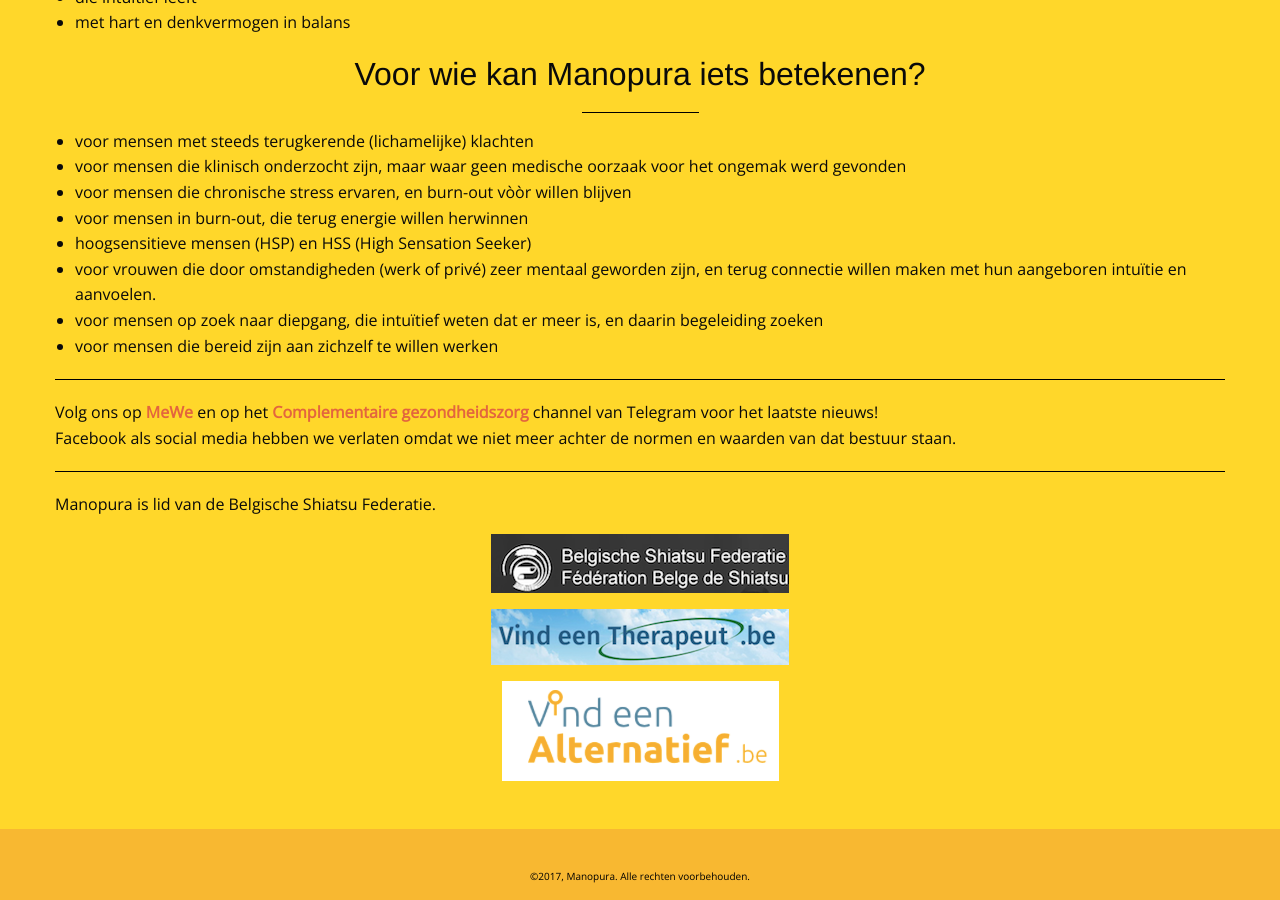
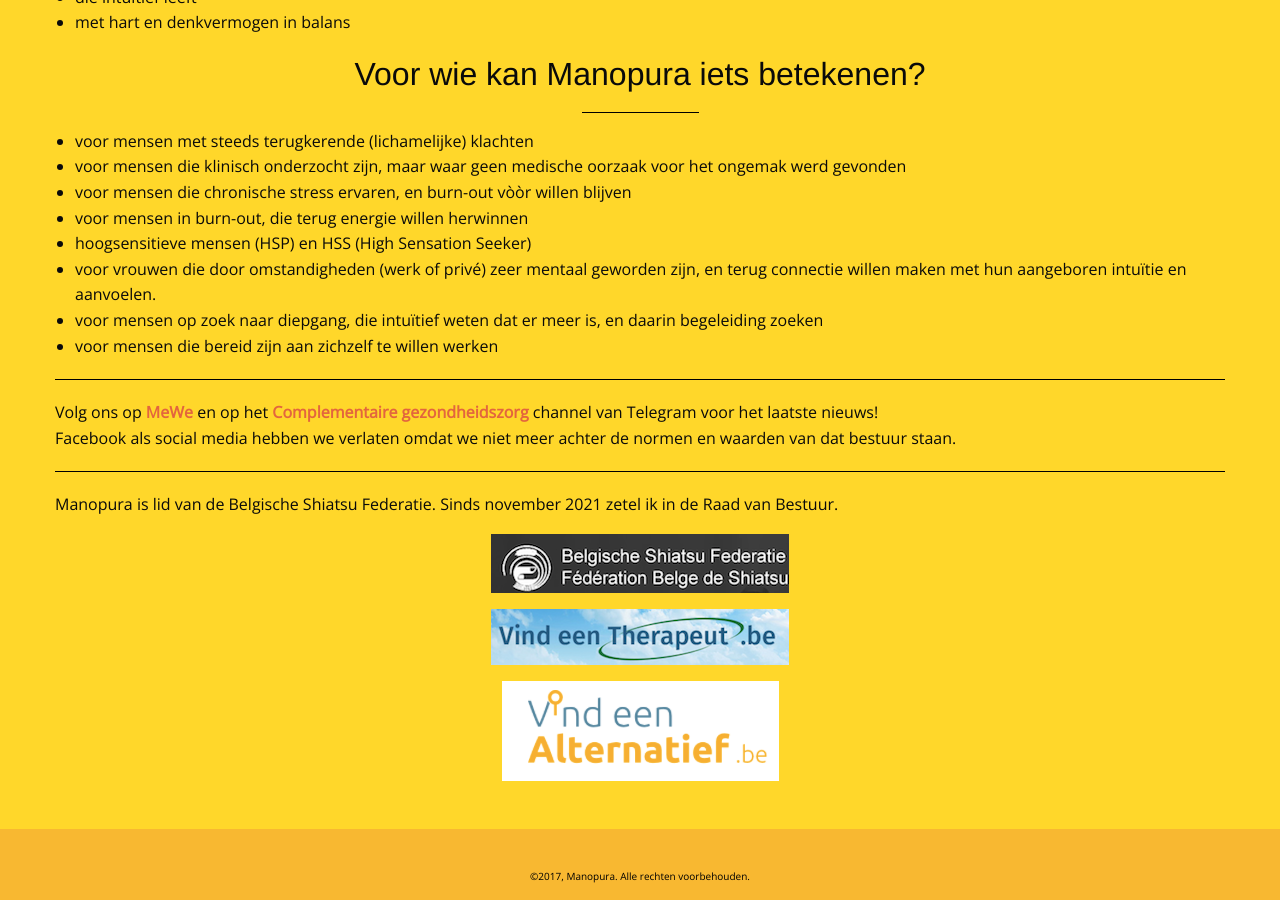
Before and after one commit to manopura/manopura.github.io, a Jekyll site: the page built from index.md, in a window 1280 px wide and 900 px high, scrolled down 2296 px. Built offline with Jekyll 4.4.1, drawn with Linux system fonts in a browser that asks for light colours; nearby versions of some CDN libraries.

Commit message:
Update index.md

```diff
--- a/index.md
+++ b/index.md
@@ -79,7 +79,7 @@ Facebook als social media hebben we verlaten omdat we niet meer achter de normen
 ---
 
 
-Manopura is lid van de Belgische Shiatsu Federatie.
+Manopura is lid van de Belgische Shiatsu Federatie. Sinds november 2021 zetel ik in de Raad van Bestuur.
 
 
 [![belgische shiatsu federatie](images/bsf.png)](http://www.shiatsu.be)
```
